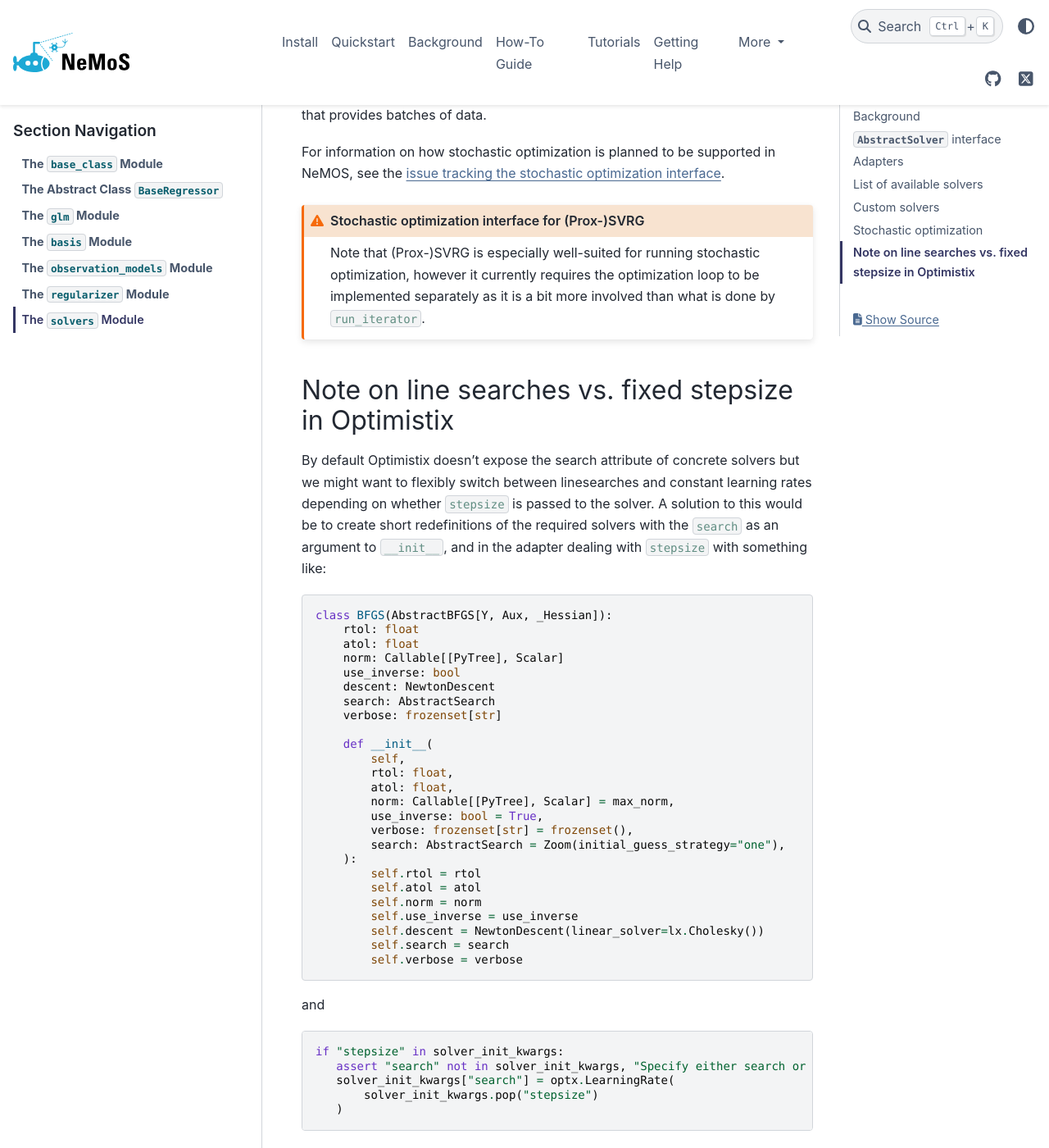
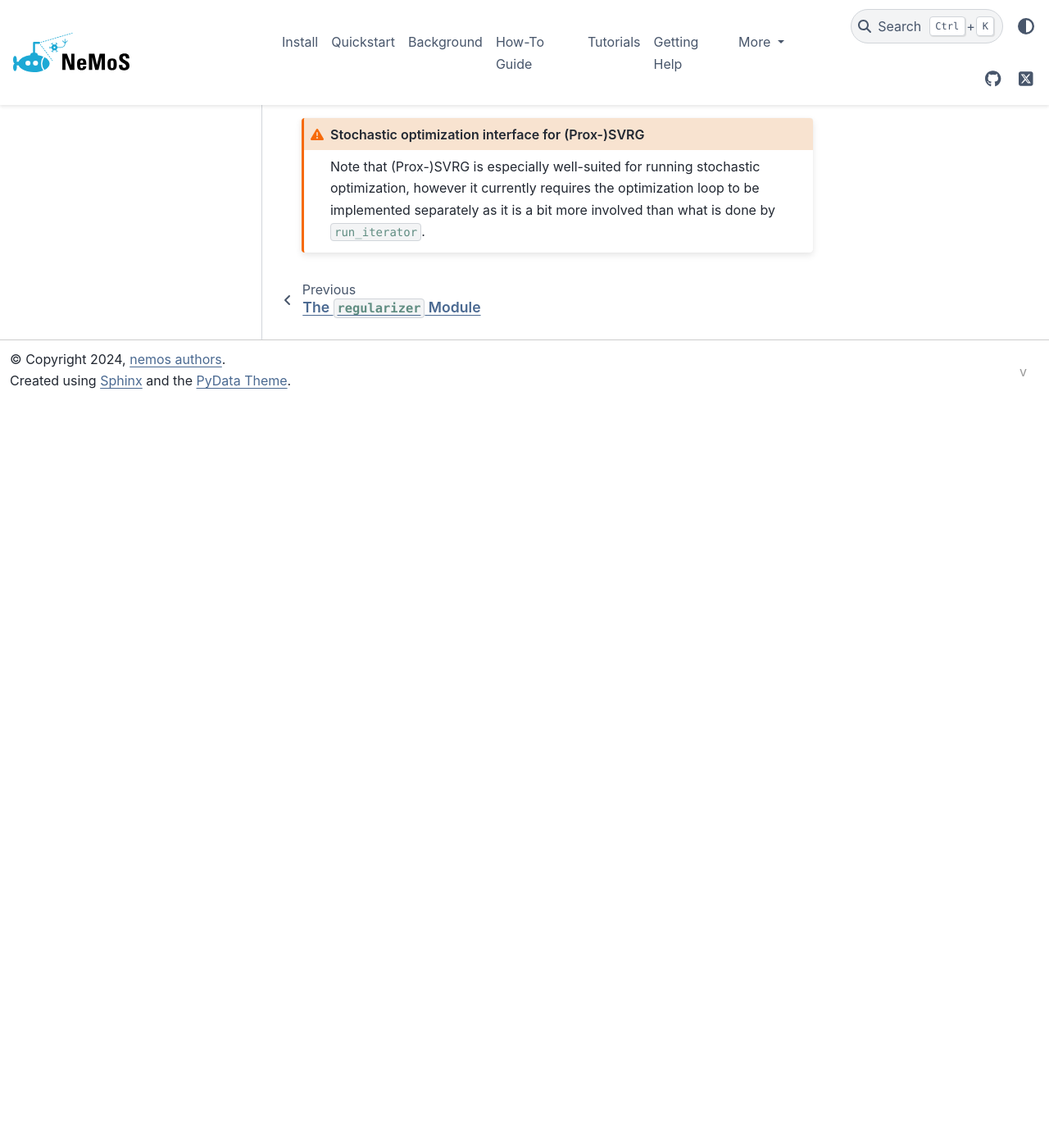
Before and after one commit to flatironinstitute/nemos, a Sphinx documentation site: the page built from docs/developers_notes/07-solvers.md, in a window 1280 px wide and 1400 px high, scrolled down 3911 px. Shown: the whole window at 82% size. Built offline with Sphinx 7.4.7 and the PyData theme 0.15.4, drawn with Linux system fonts in a browser that asks for light colours; after the commit the page ends 4407 px from its top, so only the background shows below that; some of the changed text lies outside the part shown.

Commit message:
Update developer notes about solvers

````diff
--- a/docs/developers_notes/07-solvers.md
+++ b/docs/developers_notes/07-solvers.md
@@ -7,7 +7,7 @@
 
 To support flexibility and long-term maintenance, NeMoS now has a backend-agnostic solver interface, allowing the use of solvers from different backend libraries with different interfaces.
 
-In particular, NeMoS's solvers interface is designed to be compatible with solvers from Google's [Optax](https://optax.readthedocs.io/en/latest/) by Google, and the community-run [Optimistix](https://docs.kidger.site/optimistix/).
+In particular, NeMoS's solvers interface is designed to be compatible with solvers from Google's [Optax](https://optax.readthedocs.io/en/latest/) and the community-run [Optimistix](https://docs.kidger.site/optimistix/).
 
 ## `AbstractSolver` interface
 This interface is defined by `AbstractSolver` and mostly follows the JAXopt API.
@@ -28,8 +28,7 @@
 (optimization-info)=
 ### Optimization info
 Because different libraries store info about the optimization run in different places, we decided to standardize some common diagnostics.
-Optimistix saves some things in the stats dict, Optax and Jaxopt store things in their state.
-These are saved in the `optimization_info` attribute, which is of type `OptimizationInfo`.
+These are accessed using the `get_optim_info` method which takes the solver state and returns an `OptimizationInfo`.
 
 `OptimizationInfo` holds the following fields:
 - `function_val`: The final value of the objective function. As not all solvers store this by default, and it's potentially expensive to evaluate, this field is optional.
@@ -90,14 +89,13 @@
 `OptaxOptimistixSolver` is an adapter for Optax solvers, relying on `optimistix.OptaxMinimiser` to run the full optimization loop.
 Optimistix does not have implementations of Nesterov acceleration, so gradient descent is implemented by wrapping `optax.sgd` which does support it.
 (Although what Optax calls Nesterov acceleration is not the [original method developed for convex optimization](https://hengshuaiyao.github.io/papers/nesterov83.pdf) but the [version adapted for training deep networks with SGD](https://proceedings.mlr.press/v28/sutskever13.html). Interestingly, JAXopt did implement the original, but in practice it does not seem to be faster.)
-Note that `OptaxOptimistixSolver` allows using any solver from Optax (e.g., Adam). See `OptaxOptimistixGradientDescent` for a template of how to wrap new Optax solvers.
 
 (custom-solvers)=
 ## Custom solvers
 If you want to use your own solver in `nemos`, you just have to write a solver that adheres to the `AbstractSolver` interface, and it should be straightforward to plug in.
 While it is not necessary, a way to ensure adherence to the interface is subclassing `AbstractSolver`.
 
-Currently, the solver registry defines which implementation to use for each algorithm, so that has to be overwritten in order to tell `nemos` to use this custom class, but in the future we are [planning to support passing any solver to `BaseRegressor`](https://github.com/flatironinstitute/nemos/issues/378).
+Currently, the solver registry defines which implementation to use for each algorithm, but in the future we are [planning to support passing any solver to `BaseRegressor`](https://github.com/flatironinstitute/nemos/issues/378).
 
 ## Stochastic optimization
 To run stochastic (mini-batch) optimization, JAXopt used a `run_iterator` method.
@@ -110,44 +108,3 @@
 
 Note that (Prox-)SVRG is especially well-suited for running stochastic optimization, however it currently requires the optimization loop to be implemented separately as it is a bit more involved than what is done by `run_iterator`.
 :::
-
-## Note on line searches vs. fixed stepsize in Optimistix
-By default Optimistix doesn't expose the search attribute of concrete solvers but we might want to flexibly switch between linesearches and constant learning rates depending on whether `stepsize` is passed to the solver.
-A solution to this would be to create short redefinitions of the required solvers with the `search` as an argument to `__init__`, and in the adapter dealing with `stepsize` with something like:
-```python
-class BFGS(AbstractBFGS[Y, Aux, _Hessian]):
-    rtol: float
-    atol: float
-    norm: Callable[[PyTree], Scalar]
-    use_inverse: bool
-    descent: NewtonDescent
-    search: AbstractSearch
-    verbose: frozenset[str]
-
-    def __init__(
-        self,
-        rtol: float,
-        atol: float,
-        norm: Callable[[PyTree], Scalar] = max_norm,
-        use_inverse: bool = True,
-        verbose: frozenset[str] = frozenset(),
-        search: AbstractSearch = Zoom(initial_guess_strategy="one"),
-    ):
-        self.rtol = rtol
-        self.atol = atol
-        self.norm = norm
-        self.use_inverse = use_inverse
-        self.descent = NewtonDescent(linear_solver=lx.Cholesky())
-        self.search = search
-        self.verbose = verbose
-```
-
-and
-
-```python
-if "stepsize" in solver_init_kwargs:
-   assert "search" not in solver_init_kwargs, "Specify either search or stepsize"
-   solver_init_kwargs["search"] = optx.LearningRate(
-       solver_init_kwargs.pop("stepsize")
-   )
-```
````
